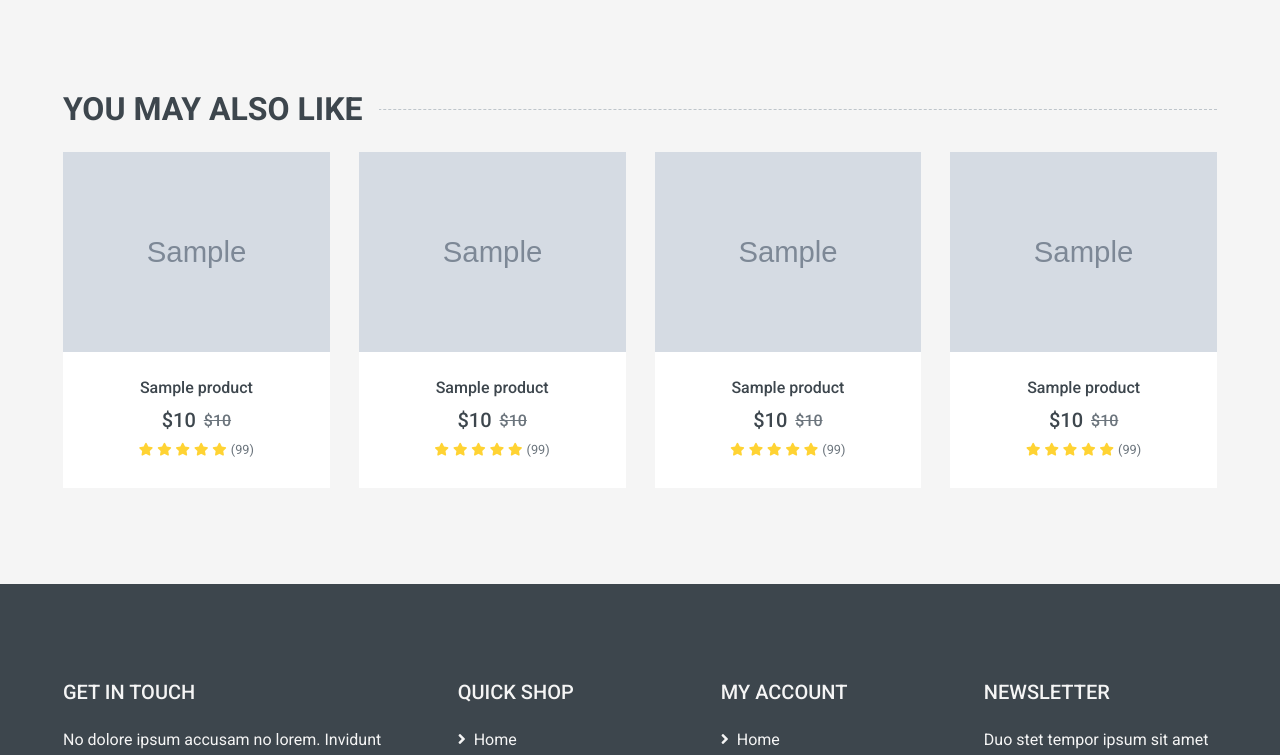
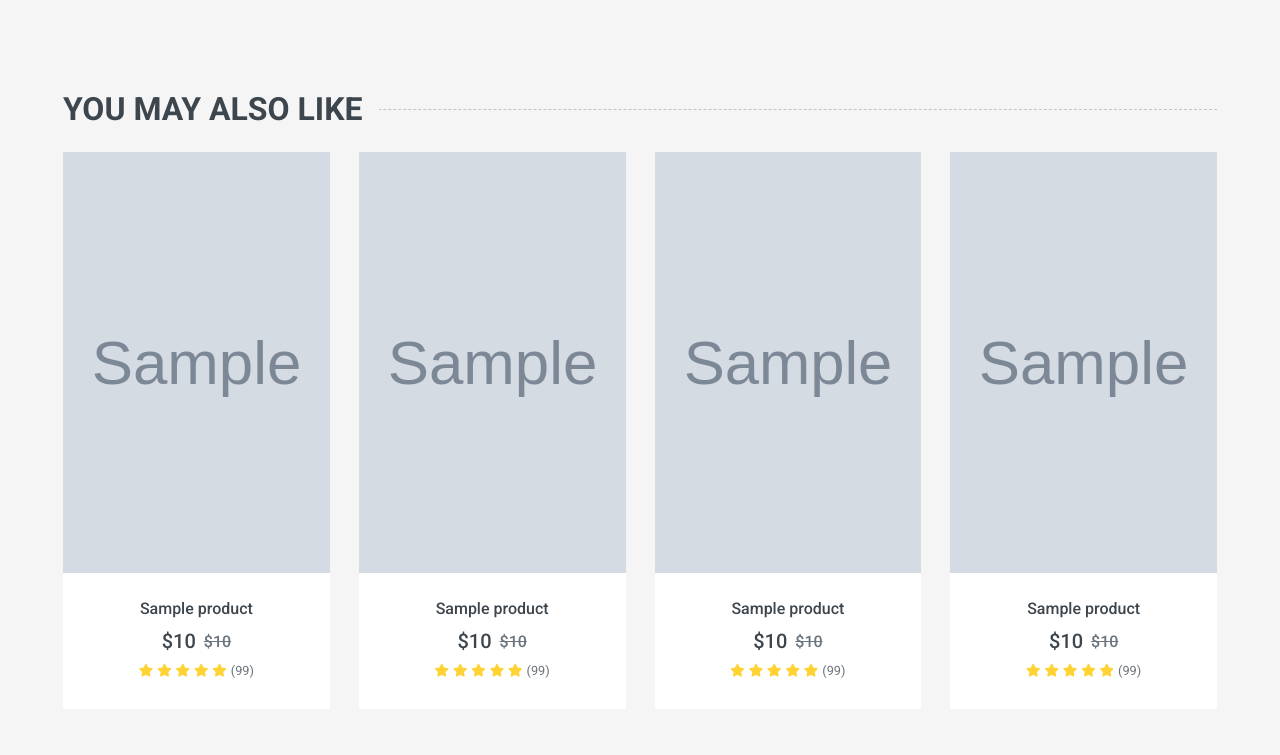
Before and after one commit to asilbek3450/online_shop, a Django app: template templates/shop/detail.html in a window 1280 px wide. Shown: the part 976-1731 px from the top of the page. Run offline with Django 5.2, Linux system fonts and the light colour scheme; the template is opened without the code that fills it: most values are stand-ins (such as "Sample title", 1, 10 or a date in 2020); grey boxes marked "Sample" are stand-in pictures; some libraries are stand-ins or nearby versions.

Commit message:
detatil changes

```diff
--- a/templates/shop/detail.html
+++ b/templates/shop/detail.html
@@ -226,7 +226,7 @@
                     {% for product in related_products %}
                     <div class="product-item bg-light">
                         <div class="product-img position-relative overflow-hidden">
-                            <img class="img-fluid w-100" src="{{ product.get_cover_image }}" alt="">
+                            <img class="img-fluid w-100" src="{{ product.get_cover_image }}" alt=""  style="width: 421px; height: 421px;">
                             <div class="product-action">
                                 <a class="btn btn-outline-dark btn-square" href=""><i class="fa fa-shopping-cart"></i></a>
                                 <a class="btn btn-outline-dark btn-square" href=""><i class="far fa-heart"></i></a>
@@ -235,7 +235,7 @@
                             </div>
                         </div>
                         <div class="text-center py-4">
-                            <a class="h6 text-decoration-none text-truncate" href="">{{ product.name }}</a>
+                            <a class="h6 text-decoration-none text-truncate" href="{% url 'product_detail' slug=product.slug %}">{{ product.name }}</a>
                             <div class="d-flex align-items-center justify-content-center mt-2">
                                 <h5>${{ product.price }}</h5><h6 class="text-muted ml-2"><del>${{ product.price }}</del></h6>
                             </div>
```
